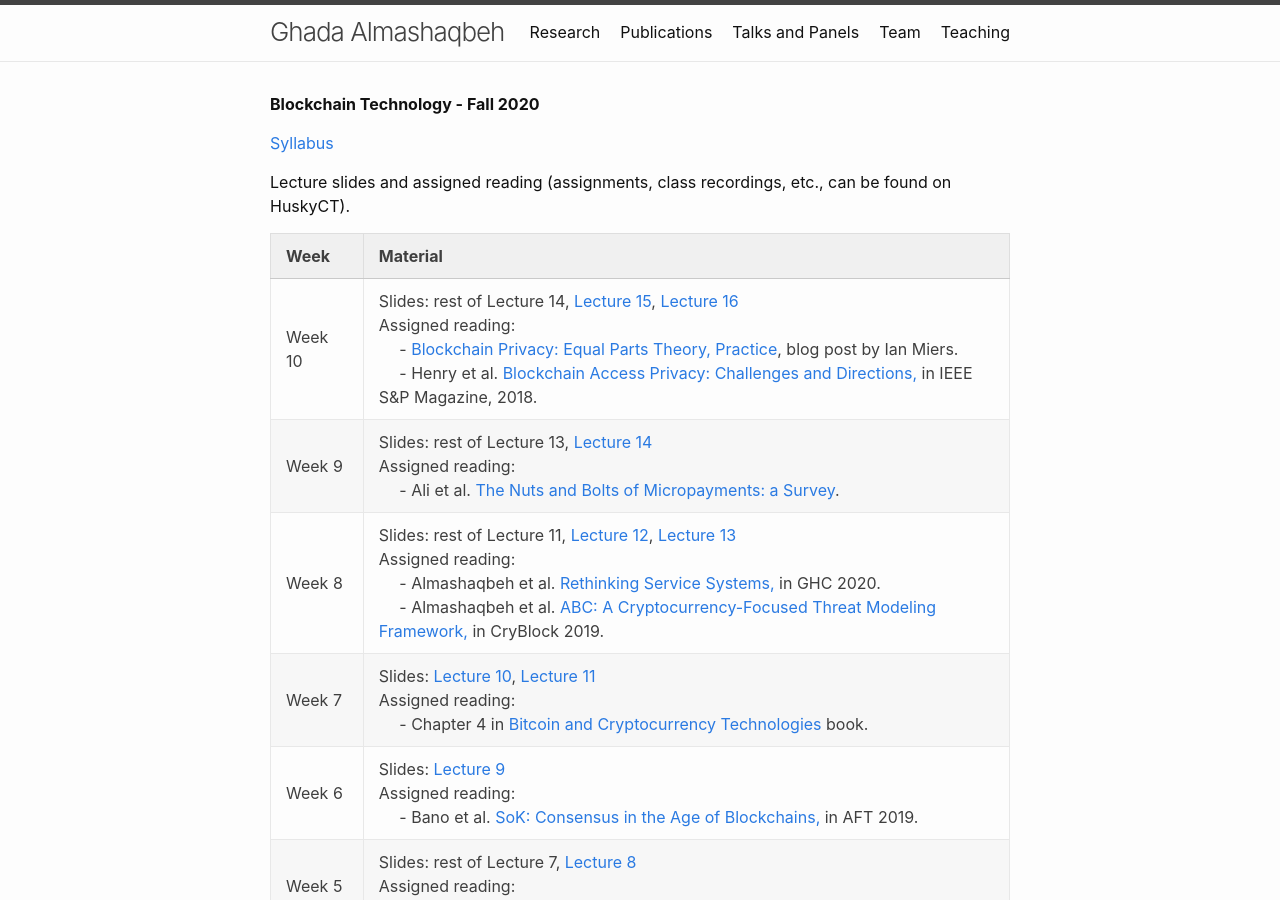
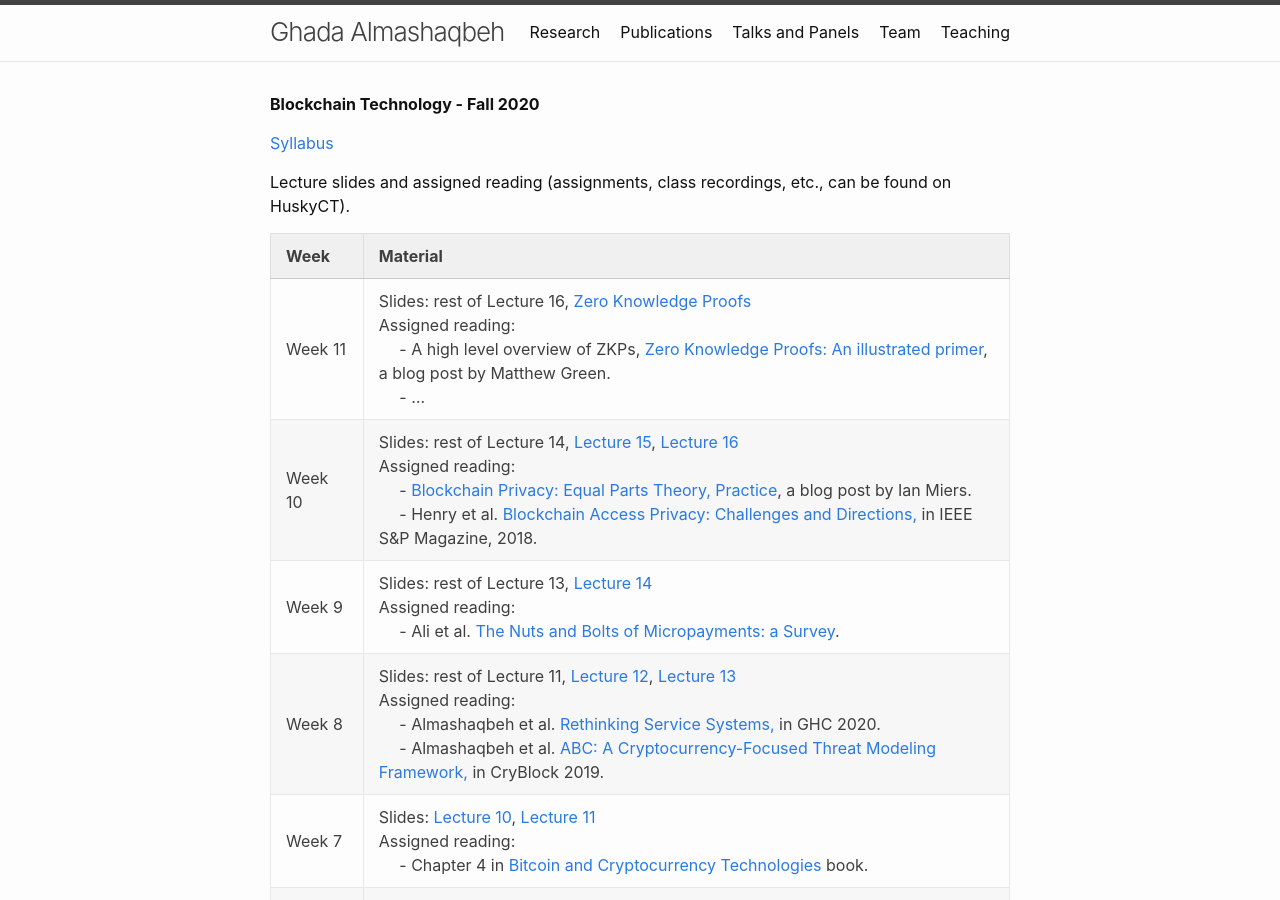
Before and after one commit to GhadaAlmashaqbeh/GhadaAlmashaqbeh.github.io, a Jekyll site: the page built from courses/blockchain-technology-f2020/index.md, in a window 1280 px wide and 900 px high. Built offline with Jekyll 4.4.1, drawn with Linux system fonts in a browser that asks for light colours.

Commit message:
add lecture 16 and ZKP

```diff
--- a/courses/blockchain-technology-f2020/index.md
+++ b/courses/blockchain-technology-f2020/index.md
@@ -10,7 +10,8 @@
 
 | Week&emsp;| Material           |
 |----------|--------------------|
-| Week 10 | Slides: rest of Lecture 14, [Lecture 15](./lecture15.pdf), [Lecture 16](./lecture16.pdf) <br/> Assigned reading: <br/> &emsp; - [Blockchain Privacy: Equal Parts Theory, Practice](https://www.zfnd.org/blog/blockchain-privacy/), blog post by Ian Miers. <br/> &emsp; - Henry et al. [Blockchain Access Privacy: Challenges and Directions,](https://www.cs.purdue.edu/homes/akate/publications/BlockchainAccessPrivacy_preprint.pdf) in IEEE S&P Magazine, 2018.|
+| Week 11 | Slides: rest of Lecture 16, [Zero Knowledge Proofs](./ZKP.pdf) <br/> Assigned reading: <br/> &emsp; - A high level overview of ZKPs, [Zero Knowledge Proofs: An illustrated primer](https://blog.cryptographyengineering.com/2014/11/27/zero-knowledge-proofs-illustrated-primer/), a blog post by Matthew Green. <br/> &emsp; - ...|
+| Week 10 | Slides: rest of Lecture 14, [Lecture 15](./lecture15.pdf), [Lecture 16](./lecture16.pdf) <br/> Assigned reading: <br/> &emsp; - [Blockchain Privacy: Equal Parts Theory, Practice](https://www.zfnd.org/blog/blockchain-privacy/), a blog post by Ian Miers. <br/> &emsp; - Henry et al. [Blockchain Access Privacy: Challenges and Directions,](https://www.cs.purdue.edu/homes/akate/publications/BlockchainAccessPrivacy_preprint.pdf) in IEEE S&P Magazine, 2018.|
 | Week 9 | Slides: rest of Lecture 13, [Lecture 14](./lecture14.pdf) <br/> Assigned reading: <br/> &emsp; - Ali et al. [The Nuts and Bolts of Micropayments: a Survey](https://arxiv.org/pdf/1710.02964.pdf). |
 | Week 8 | Slides: rest of Lecture 11, [Lecture 12](./lecture12.pdf), [Lecture 13](./lecture13.pdf) <br/> Assigned reading: <br/> &emsp; - Almashaqbeh et al. [Rethinking Service Systems,](../../unpublished/ghc-2020-full-version.pdf) in GHC 2020. <br/> &emsp; - Almashaqbeh et al. [ABC: A Cryptocurrency-Focused Threat Modeling Framework,](https://arxiv.org/abs/1903.03422) in CryBlock 2019. |
 | Week 7 | Slides: [Lecture 10](./lecture10.pdf), [Lecture 11](./lecture11.pdf) <br/> Assigned reading: <br/> &emsp; - Chapter 4 in [Bitcoin and Cryptocurrency Technologies](https://d28rh4a8wq0iu5.cloudfront.net/bitcointech/readings/princeton_bitcoin_book.pdf) book. |
```
Also changed, not shown: 4 other files.
